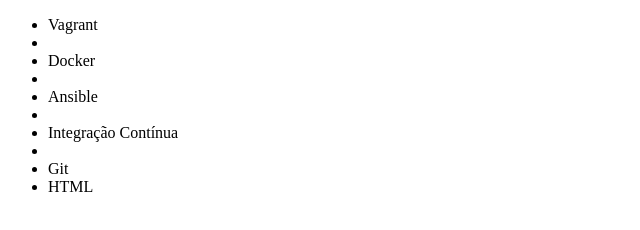
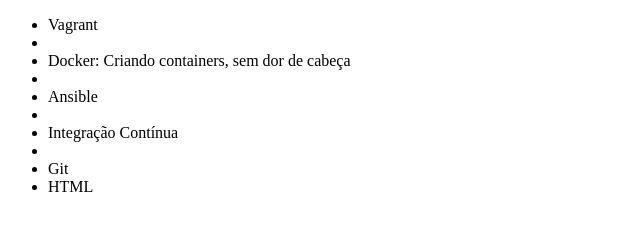
Before and after one commit to willperezz/alura-git, a plain HTML site: page index.html in a window 1280 px wide. Shown: the whole page, without its empty margins (0-640 px from the left). Drawn offline with Linux system fonts and the light colour scheme.

Commit message:
Atualizando Docker

```diff
--- a/index.html
+++ b/index.html
@@ -7,7 +7,7 @@
 <body>
     <ul>
         <li>Vagrant<li>
-        <li>Docker<li>
+        <li>Docker: Criando containers, sem dor de cabeça<li>
         <li>Ansible<li>
         <li>Integração Contínua<li>
             <li>Git</li>
```
